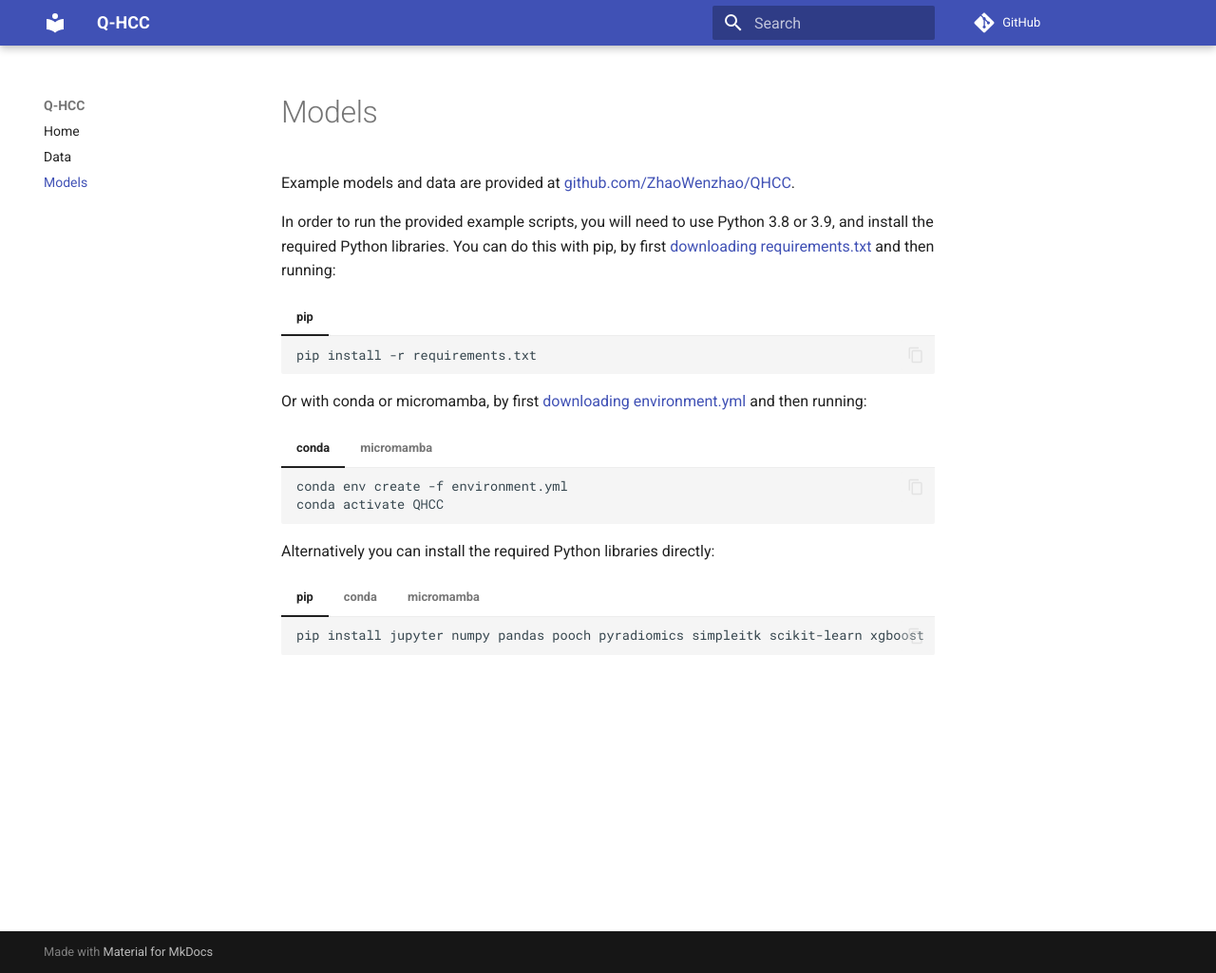
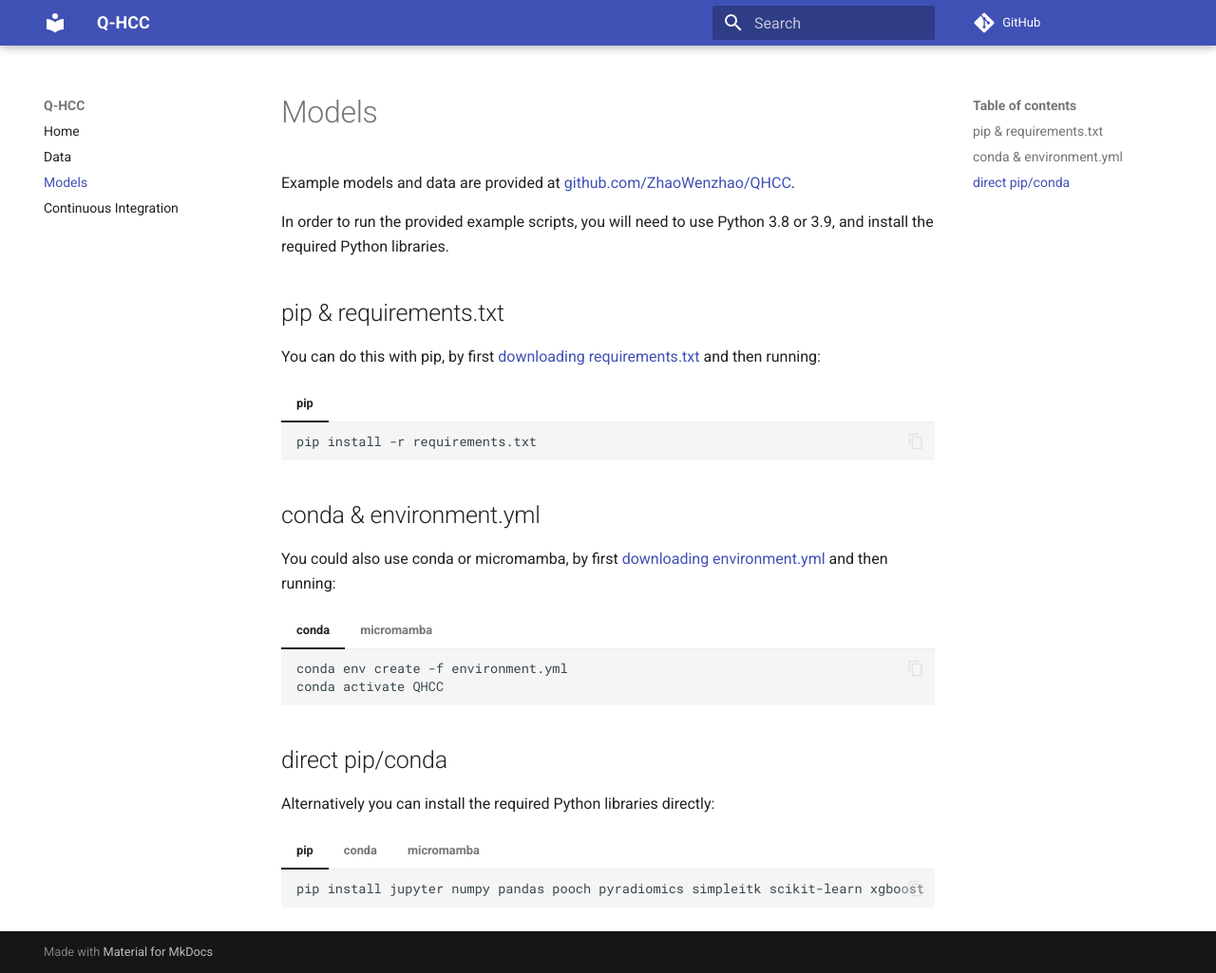
Before and after one commit to ssciwr/QHCC, an MkDocs documentation site: the page built from docs/models.md, in a window 1280 px wide and 1025 px high. Shown: the whole window at 95% size. Built offline with MkDocs 1.6.1 and Material for MkDocs 9.7.7, drawn with Linux system fonts in a browser that asks for light colours; comment, search, counter and statistics services are not loaded.

Commit message:
add a page on CI to the docs

````diff
--- a/docs/models.md
+++ b/docs/models.md
@@ -3,6 +3,8 @@
 Example models and data are provided at [github.com/ZhaoWenzhao/QHCC](https://github.com/ZhaoWenzhao/QHCC).
 
 In order to run the provided example scripts, you will need to use Python 3.8 or 3.9, and install the required Python libraries.
+
+## pip & requirements.txt
 You can do this with pip, by first [downloading requirements.txt](requirements.txt) and then running:
 
 === "pip"
@@ -10,7 +12,9 @@
     pip install -r requirements.txt
     ```
 
-Or with conda or micromamba, by first [downloading environment.yml](environment.yml) and then running:
+## conda & environment.yml
+
+You could also use conda or micromamba, by first [downloading environment.yml](environment.yml) and then running:
 
 === "conda"
     ```bash
@@ -23,6 +27,8 @@
     micromamba env create -f environment.yml
     micromamba activate QHCC
     ```
+
+## direct pip/conda
 
 Alternatively you can install the required Python libraries directly:
 
--- a/mkdocs.yml
+++ b/mkdocs.yml
@@ -21,3 +21,4 @@
   - Home: index.md
   - Data: data.md
   - Models: models.md
+  - Continuous Integration: ci.md
````
Also changed, not shown: docs/ci.md (added, +16 -0 lines), docs/ci.png (added).
